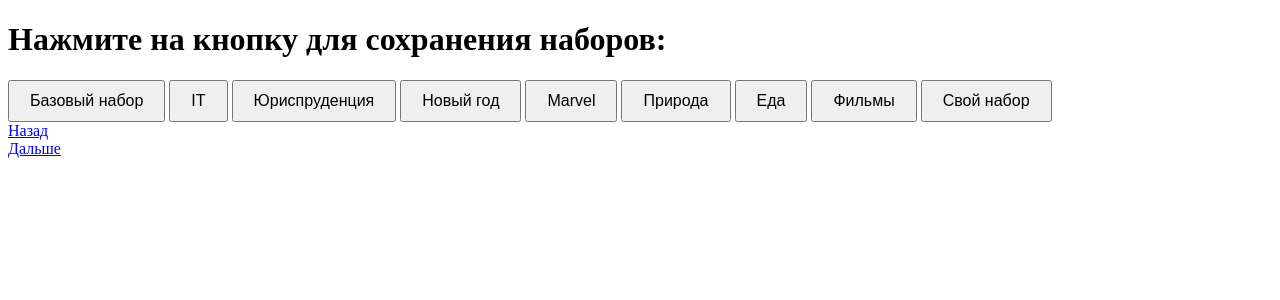
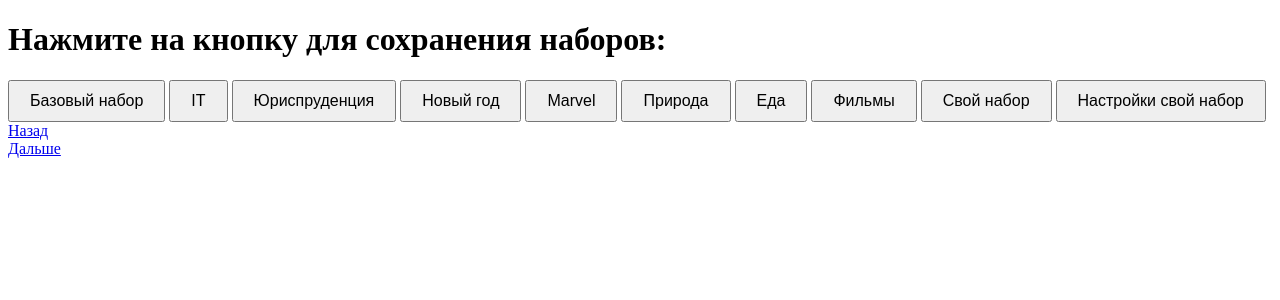
Before and after one commit to Mobbub/Draft, a Flask app: page /save in a window 1280 px wide. Shown: the top 300 px of the page. Run offline with Flask 3, Linux system fonts and the light colour scheme.

Commit message:
Update index.html

```diff
--- a/project_pi/templates/index.html
+++ b/project_pi/templates/index.html
@@ -26,7 +26,8 @@
 <button id='btn6'>Природа</button>
 <button id='btn7'>Еда</button>
 <button id='btn8'>Фильмы</button>
-<button onclick="redirectToHandler()">Свой набор</button>
+<button id='btn9'>Свой набор</button>
+<button onclick="redirectToHandler()">Настройки свой набор</button>
 
 <script>
 function redirectToHandler() {
@@ -98,6 +99,16 @@ document.getElementById('btn8').addEventListener('click', function() {
 });
 </script>
 
+<script>
+    document.getElementById('btn9').addEventListener('click', function() {
+        var xhr = new XMLHttpRequest();
+        xhr.open('GET', '/save_text_10', true);
+        xhr.send();
+});
+</script>
+
+</script>
+
 <div class="buttons">
     <div class="back-h">
         <a href="setings" class="back">Назад</a>
```
